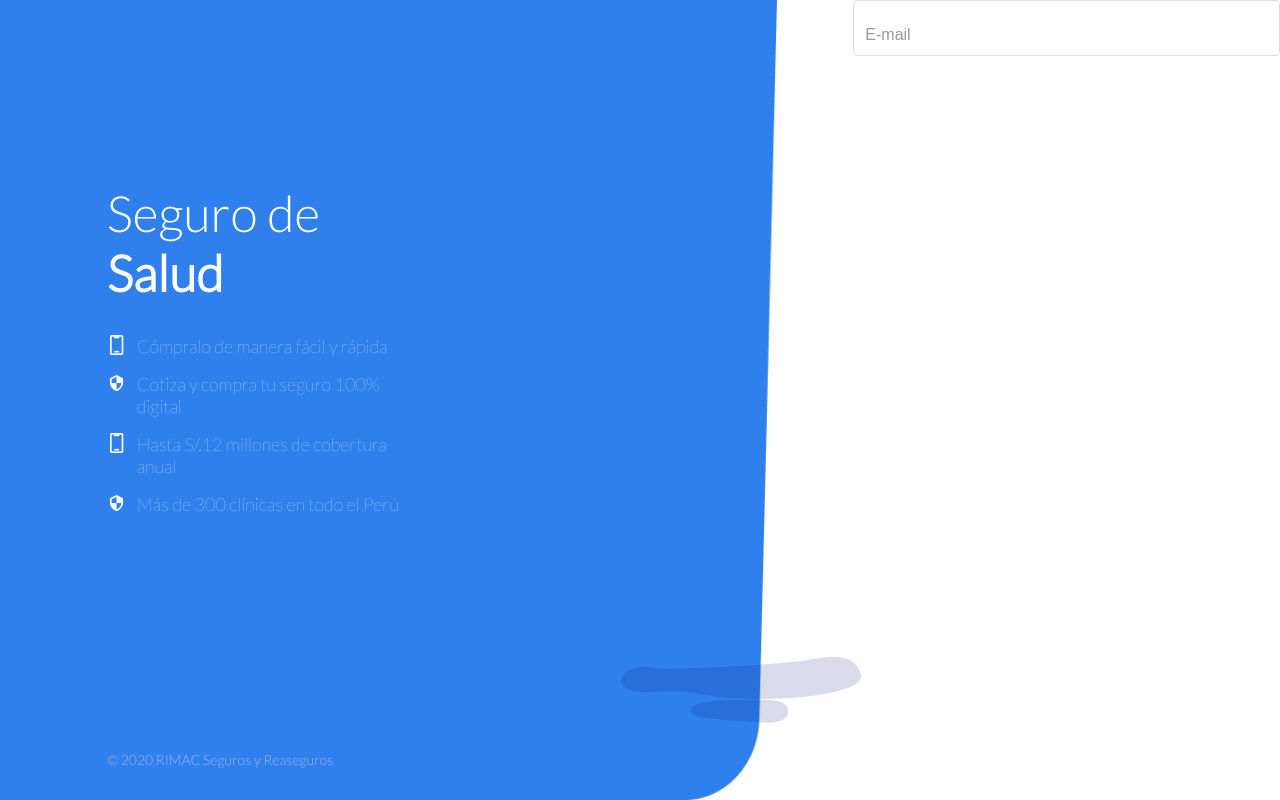
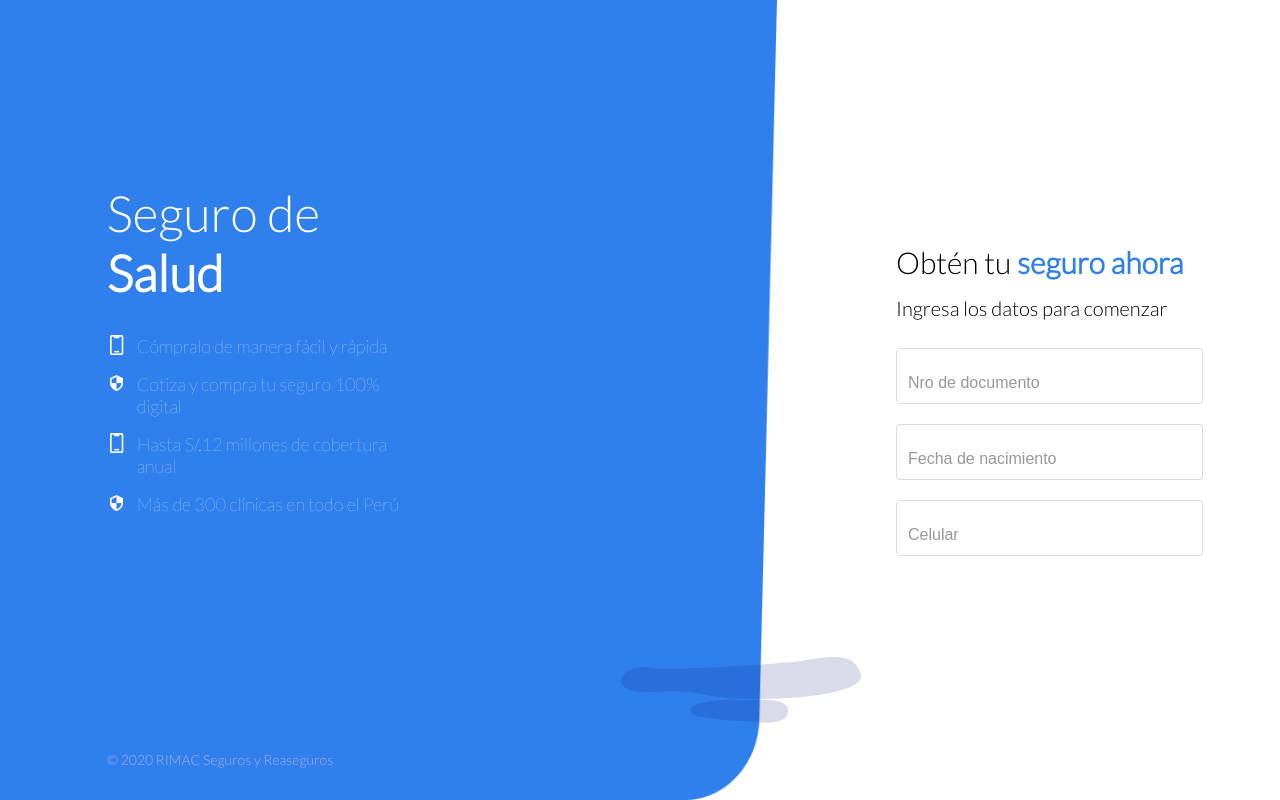
Before and after one commit to MrCycler/insurance_app, a Next.js app: page / in a window 1280 px wide. Built offline with nearby package versions, Linux system fonts and the light colour scheme.

Commit message:
add: base Provider and base Forms structure

```diff
--- /dev/null
+++ b/api/clientProvider.tsx
@@ -0,0 +1,6 @@
+import { baseProvider } from './baseProvider.tsx';
+
+const postClient = async (body) =>
+  baseProvider.httpPost('/dummy/obtenerdatospersona', body);
+
+export { postClient };
--- a/components/BasicForm.tsx
+++ b/components/BasicForm.tsx
@@ -1,13 +1,19 @@
 import React from "react";
 import "../styles/app.scss";
 
-import {Input} from "./Input.tsx";
-
+import { Input } from "./Input.tsx";
 
 export const BasicForm = (props) => {
   return (
-    <div className="xd">
-      <Input></Input>
+    <div className="form">
+      <div  className="form__title">
+        <p>Obtén tu&nbsp;</p>
+        <p className="form__title__active">seguro ahora</p>
+      </div>
+      <p className="form__subtitle">Ingresa los datos para comenzar</p>
+      <Input label="Nro de documento" type="number" />
+      <Input label="Fecha de nacimiento" type="text" />
+      <Input label="Celular" type="number" />
     </div>
   );
 };
--- a/components/Input.tsx
+++ b/components/Input.tsx
@@ -4,8 +4,8 @@ import "../styles/app.scss";
 export const Input = (props) => {
   return (
     <div className="input">
-      <input type="email" className="input__area" />
-      <label className="input__label">E-mail</label>
+      <input type={props.type} className="input__area" />
+      <label className="input__label">{props.label}</label>
     </div>
   );
 };
--- /dev/null
+++ b/config/config.json
@@ -0,0 +1,3 @@
+{
+    "serverUrl": "https://freestyle.getsandbox.com"
+}
--- /dev/null
+++ b/config/index.tsx
@@ -0,0 +1,5 @@
+import config from './config.json';
+
+/*Expose serverUrl as a variable*/
+const { serverUrl } = config;
+export { serverUrl };
--- a/package.json
+++ b/package.json
@@ -9,6 +9,7 @@
   },
   "dependencies": {
     "@zeit/next-sass": "^1.0.1",
+    "lodash": "^4.17.20",
     "next": "^10.0.0",
     "node-sass": "^5.0.0",
     "react": "16.13.1",
--- a/pages/step1.js
+++ b/pages/step1.js
@@ -1,7 +1,8 @@
 import {Layout} from '../components/layout/Layout.tsx'
+import {Form} from '../components/Form.tsx'
 
 export default function Step1() {
   return (
-    <Layout header_layout={false}><div>ss</div></Layout>
+    <Layout header_layout={false}><Form/></Layout>
   )
 }
--- a/styles/app.scss
+++ b/styles/app.scss
@@ -1,4 +1,9 @@
+//base style of app
 @import 'base/base';
+
+//layout style
 @import 'layout/header';
-@import 'layout/form';
 @import 'layout/layout';
+
+//form style
+@import 'form/form';
--- a/styles/layout/_form.scss
+++ b/styles/form/_form.scss
@@ -1,8 +1,50 @@
+// Google Fonts
+@import url("https://fonts.googleapis.com/css2?family=Lato:wght@100;300&display=swap");
+
+//aplication color
+$app-skyblue: #2f80ed;
+$app-white: #ffffff;
+$app-green: #83CC5E;
+$copyright-gray: #a8afe3;
+//aplication fonts
+$form-title-font-size: 30px;
+$form-subtitle-font-size: 20px;
+$app-font-family: "Lato", sans-serif;
+
+.form{
+  padding-left: 10%;
+  display: flex;
+  flex-direction: column;
+  justify-content: center;
+    &__title{
+      font-size: $form-title-font-size;
+      font-family: $app-font-family;
+      margin-bottom: 2%;
+      display: flex;
+      &__active{
+        font-size: $form-title-font-size;
+        font-family: $app-font-family;
+        font-weight: bold;
+        color:$app-skyblue;
+        margin-bottom: 2%;
+      }
+    }
+
+    &__subtitle{
+      font-size: $form-subtitle-font-size;
+      font-family: $app-font-family;
+      margin-bottom: 2%;
+    }
+}
+
+
 .input {
   display: flex;
   flex-direction: column;
-  min-width: 350px;
+  width: 80%;
   position: relative;
+  margin-top: 20px;
+
   &__label {
     font-size: 16px;
     font-family: Arial, Helvetica, sans-serif;
```
Also changed, not shown: api/baseProvider.tsx (added, +32 -0 lines), components/Form.tsx (+33 -0 lines).
